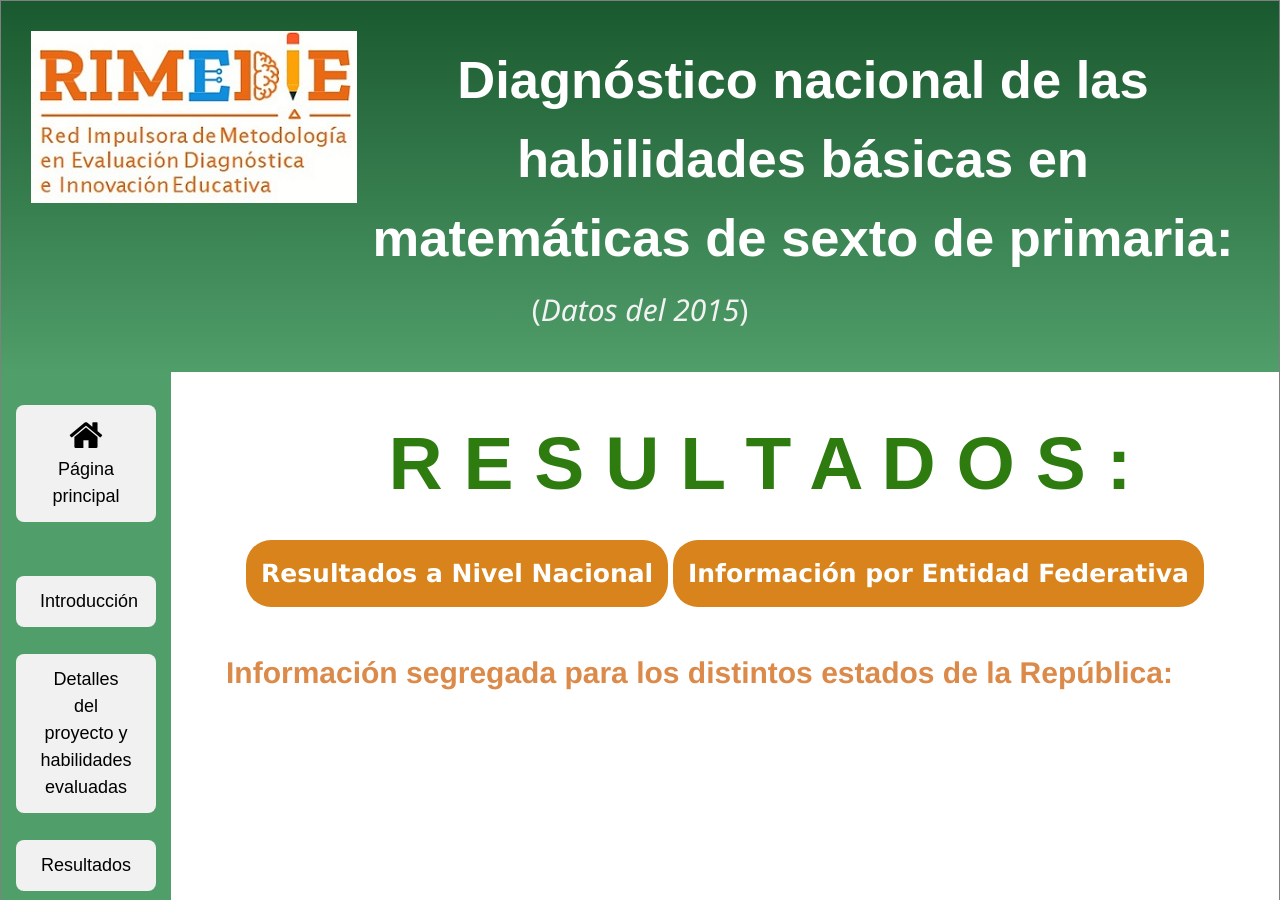
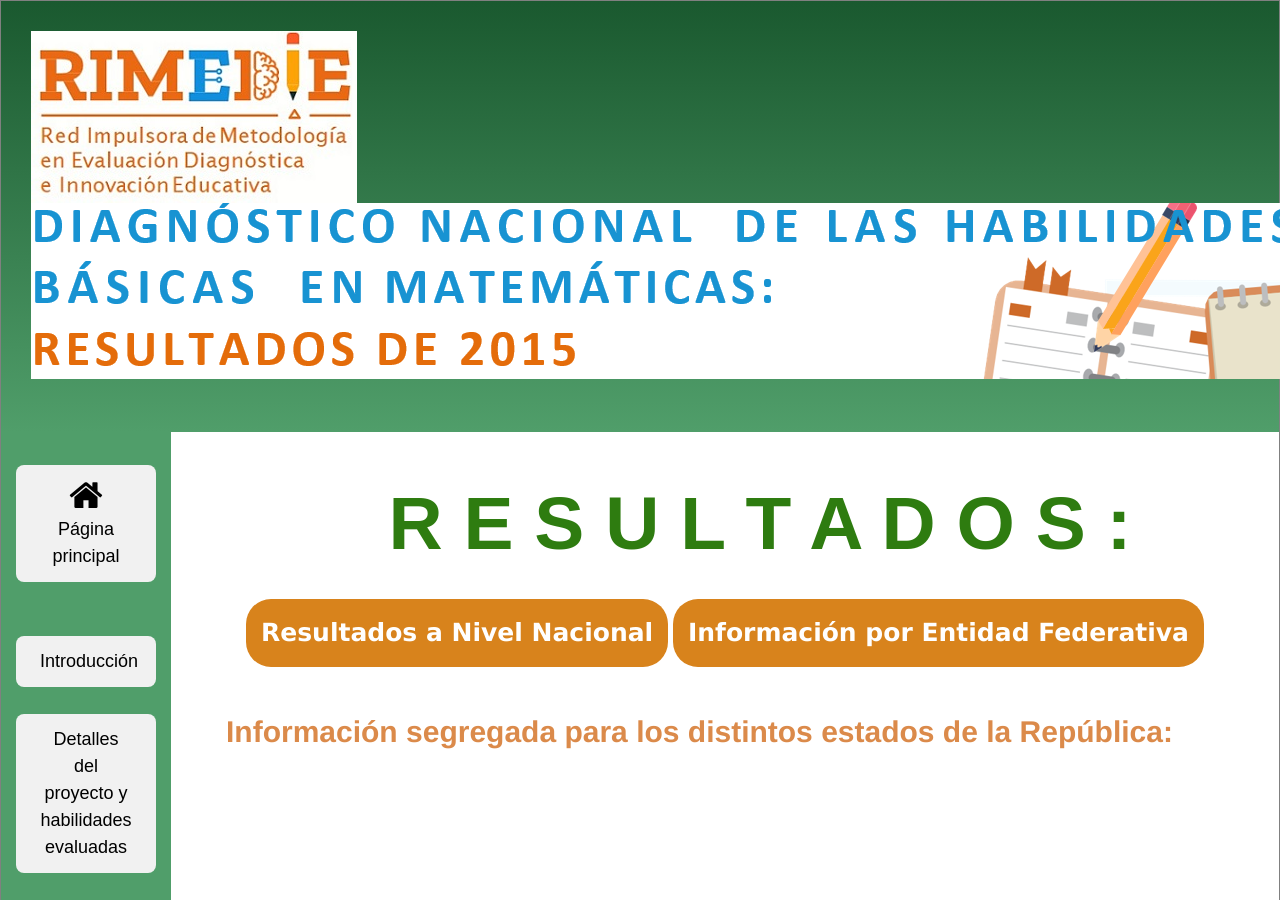
Before and after one commit to rimedie/rimedie.github.io, a Jekyll site: the page built from PLANEA-ELSEN_2015/1_Resultados_Estados.html, in a window 1280 px wide and 900 px high. Built offline with Jekyll 4.4.1, drawn with Linux system fonts in a browser that asks for light colours.

Commit message:
Update 1_Resultados.html

```diff
--- a/_layouts/1_Resultados.html
+++ b/_layouts/1_Resultados.html
@@ -209,9 +209,9 @@ p {
 <div class="container">
 <header>
 	<a href="https://rimedie.github.io/"><img class='displayed' style="float:left;" src="/images_gral/Logoo.jpg" alt="LogoRIMEDIE" ></a>
-	<h1 style="font-size: 3.5em; font-family: fantasy;"><b>Diagnóstico nacional de las habilidades básicas en matemáticas de sexto de primaria:</b></h1>
-	<h4 style="font-size:2em;"><font color="#f2f2f2">(<i>Datos del 2015</i>)</font></h4>
-
+	<img class='displayed' src="/images_gral/Titulo_Infog.png" alt="LogoRIMEDIE" >
+	<br>
+	<br>
 </header>
 
 <nav>
```
